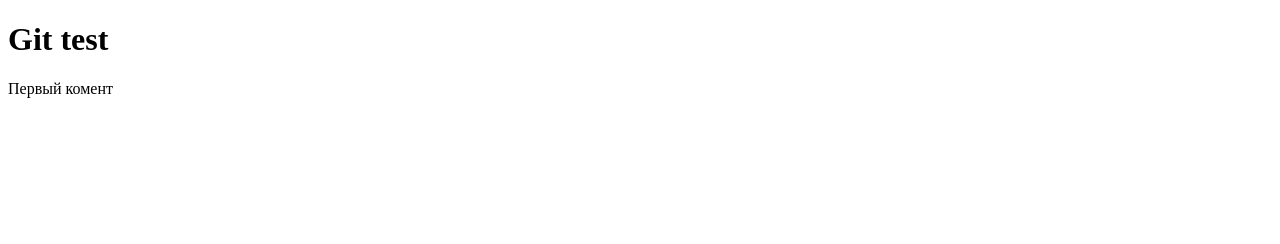
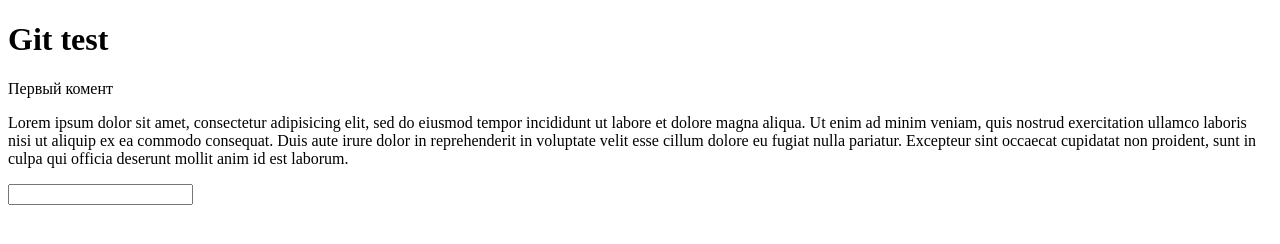
Before and after one commit to Zloileshii/polisadnik, a plain HTML site: page index.html in a window 1280 px wide. Drawn offline with Linux system fonts and the light colour scheme.

Commit message:
second commit

```diff
--- a/index.html
+++ b/index.html
@@ -6,5 +6,12 @@
 <body>
 	<h1>Git test</h1>
 	<p>Первый комент</p>
+	<p>Lorem ipsum dolor sit amet, consectetur adipisicing elit, sed do eiusmod
+	tempor incididunt ut labore et dolore magna aliqua. Ut enim ad minim veniam,
+	quis nostrud exercitation ullamco laboris nisi ut aliquip ex ea commodo
+	consequat. Duis aute irure dolor in reprehenderit in voluptate velit esse
+	cillum dolore eu fugiat nulla pariatur. Excepteur sint occaecat cupidatat non
+	proident, sunt in culpa qui officia deserunt mollit anim id est laborum.</p>
+	<input type="text" name="">
 </body>
 </html>
```
